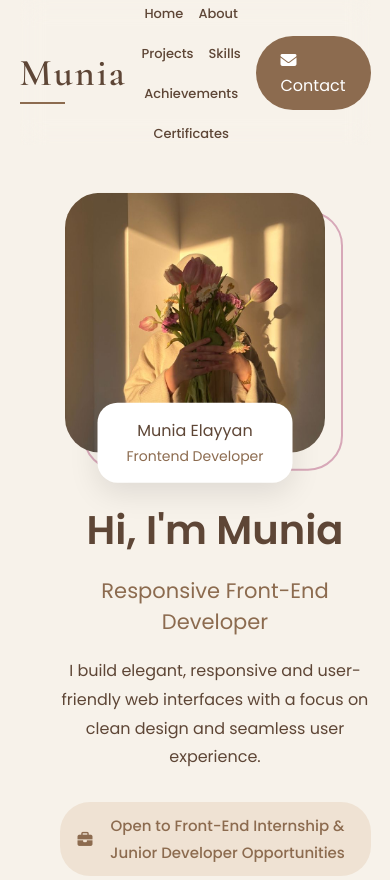
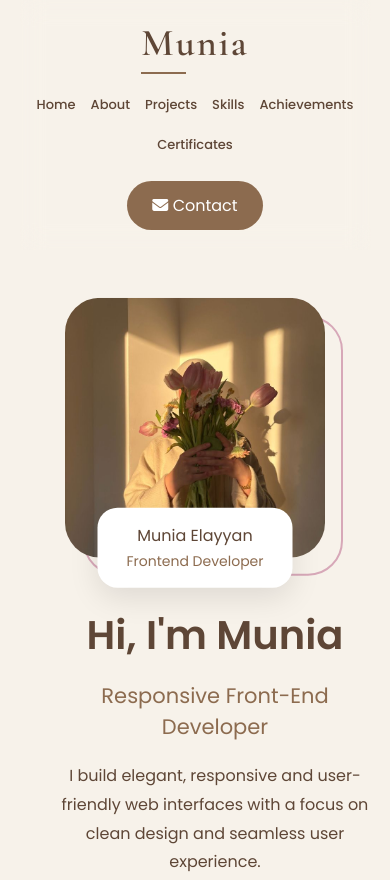
Before and after one commit to MuniaElayyan/My-New-Portfolio, a plain HTML site: page index.html in a window 390 px wide. Shown: the top 880 px of the page. Drawn offline with nearby package versions, Linux system fonts and the light colour scheme.

Commit message:
style.css

```diff
--- a/style.css
+++ b/style.css
@@ -991,6 +991,31 @@ width:100%;
 flex-direction:column;
 gap:0;
 }
+
+.navbar{
+flex-direction:column;
+justify-content:center;
+align-items:center;
+gap:20px;
+padding:20px 0;
+}
+
+.logo{
+margin-bottom:5px;
+}
+
+.nav-links{
+width:100%;
+display:flex;
+justify-content:center;
+align-items:center;
+flex-wrap:wrap;
+gap:15px;
+}
+
+.linkedin-btn{
+margin-top:5px;
+}
 }
 
 @media(max-width:500px){
```
